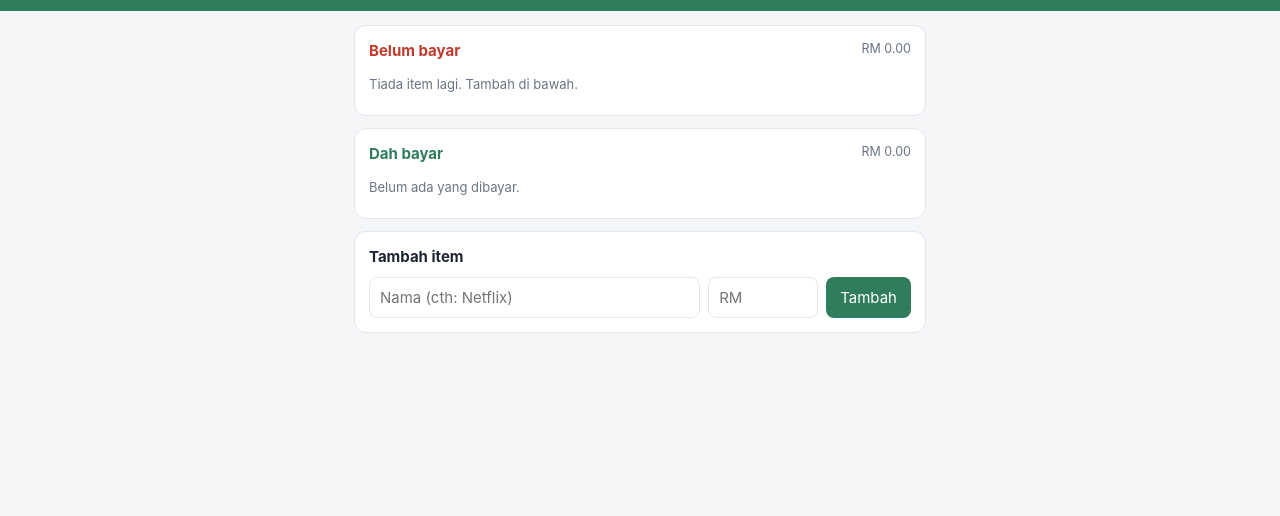
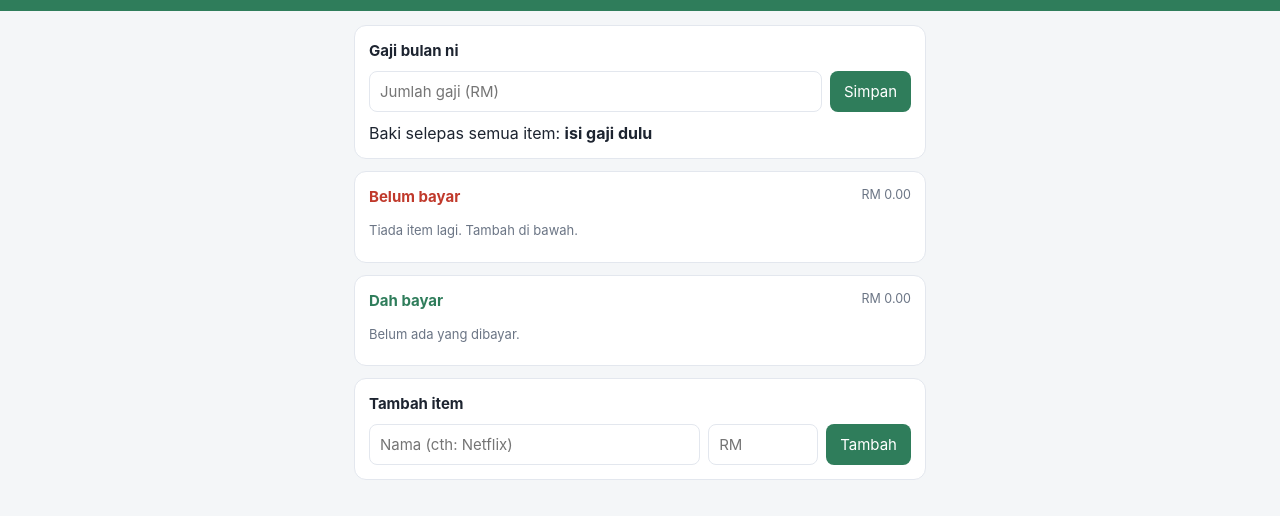
Before and after one commit to faizzwanshaari/tracker-bayaran-public, a plain HTML site: page index.html in a window 1280 px wide. Shown: the part 52-568 px from the top of the page. Drawn offline with Linux system fonts and the light colour scheme.

Commit message:
Tambah gaji bulanan dan baki (gaji tolak semua item bila ditambah)
Co-Authored-By: Claude Haiku 5.5 <noreply@anthropic.com>

```diff
--- a/index.html
+++ b/index.html
@@ -33,6 +33,8 @@ form.add{display:grid;grid-template-columns:1fr 110px auto;gap:8px;margin-top:10
 input{font:inherit;padding:9px 10px;border:1px solid var(--line);border-radius:8px;background:#fff;min-width:0}
 button.add{font:inherit;padding:9px 14px;border:0;border-radius:8px;background:var(--accent);color:#fff;cursor:pointer}
 .unpaid h2{color:var(--bad)}
+.baki{margin-top:10px;font-size:16px}
+form.gajiform{grid-template-columns:1fr auto}
 .paid h2{color:var(--accent)}
 @media (max-width:480px){form.add{grid-template-columns:1fr 1fr}form.add input:first-child{grid-column:span 2}}
 </style>
@@ -44,6 +46,15 @@ button.add{font:inherit;padding:9px 14px;border:0;border-radius:8px;background:v
 </header>
 
 <main>
+  <section class="card">
+    <h2>Gaji bulan ni</h2>
+    <form id="formGaji" class="add gajiform">
+      <input type="number" id="gajiAmt" step="0.01" min="0" placeholder="Jumlah gaji (RM)" required>
+      <button class="add" type="submit">Simpan</button>
+    </form>
+    <div class="baki">Baki selepas semua item: <b id="bakiVal">-</b></div>
+  </section>
+
   <section class="card unpaid">
     <h2>Belum bayar <small id="unpaidTotal"></small></h2>
     <div id="unpaidList"></div>
@@ -95,6 +106,7 @@ function items(){
   return db.months[month];
 }
 function sum(arr){ return arr.reduce((a,b)=>a+b.amount,0); }
+function salary(){ return db.salary && db.salary[month] != null ? db.salary[month] : null; }
 
 function row(b){
   return `<div class="item">
@@ -110,6 +122,11 @@ function render(){
   const all = items();
   const unpaid = all.filter(b=>!b.paid);
   const paid = all.filter(b=>b.paid);
+  const gaji = salary();
+  $("gajiAmt").value = gaji == null ? "" : gaji;
+  const baki = gaji == null ? null : gaji - sum(all);
+  $("bakiVal").textContent = baki == null ? "isi gaji dulu" : money(baki);
+  $("bakiVal").style.color = baki != null && baki < 0 ? "var(--bad)" : "";
   $("unpaidTotal").textContent = money(sum(unpaid));
   $("paidTotal").textContent = money(sum(paid));
   $("unpaidList").innerHTML = unpaid.length ? unpaid.map(row).join("") : '<div class="empty">Tiada item lagi. Tambah di bawah.</div>';
@@ -117,6 +134,16 @@ function render(){
 }
 
 $("month").onchange = e=>{ if(e.target.value){ month = e.target.value; render(); } };
+
+$("formGaji").onsubmit = e=>{
+  e.preventDefault();
+  const v = parseFloat($("gajiAmt").value);
+  if(!(v>=0)) return;
+  db.salary = db.salary || {};
+  db.salary[month] = v;
+  save();
+  render();
+};
 
 $("formAdd").onsubmit = e=>{
   e.preventDefault();
```
